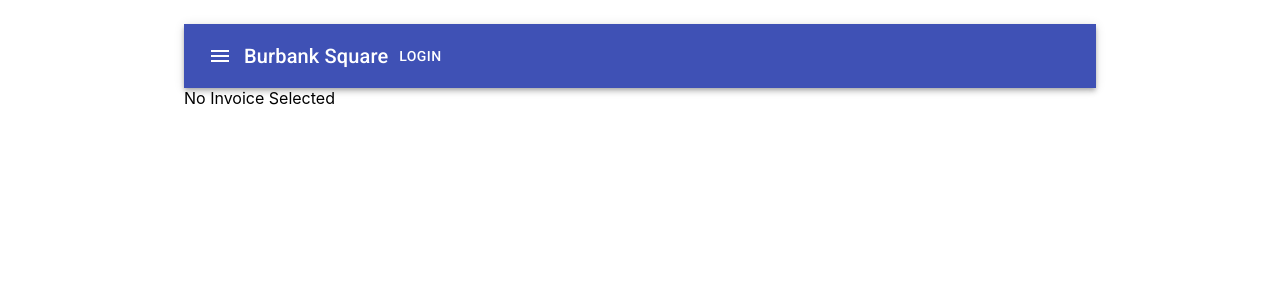
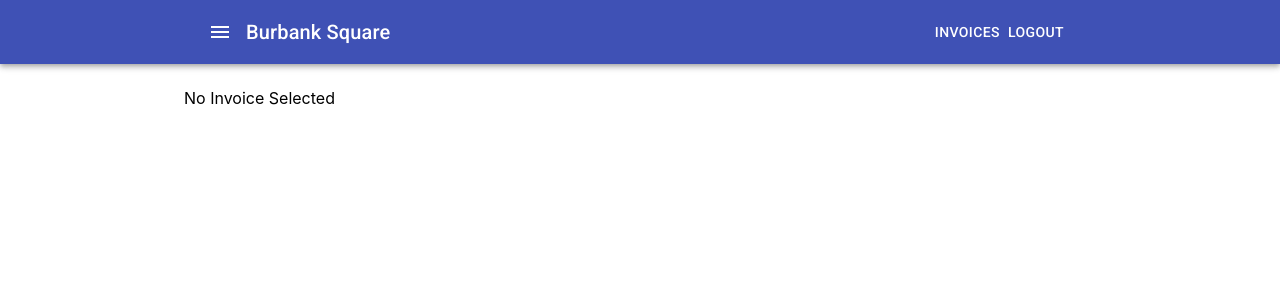
Before and after one commit to thewordisbird/strong-room-frontend, a React (Create React App) app: page /details in a window 1280 px wide. Shown: the top 300 px of the page. Built offline with nearby package versions, Linux system fonts and the light colour scheme; no server answers; the database is empty.

Commit message:
Navbar styling

```diff
--- a/src/App.tsx
+++ b/src/App.tsx
@@ -14,12 +14,14 @@
 
 type AppState = {
   searchQuery: {vendor?: string | null, startDate?: Date | null, endDate?: Date | null}
+  isAuthenticated: boolean;
 }
 
 
 class App extends Component<AppProps, AppState> {
   state = {
-    searchQuery: {}
+    searchQuery: {},
+    isAuthenticated: true
   }
 
   onSearchParamChange = (params : {vendor?: string | null, startDate?: Date | null, endDate?: Date | null}) => {
@@ -32,10 +34,10 @@
 
   render() {
     return (
+  <Router>
+    <NavBar title="Burbank Square" isAuthenticated={this.state.isAuthenticated}/>
       <Container maxWidth="md">
         <div className='App'>
-          <NavBar />
-          <Router>
             <Switch>
               <Route path="/details">
                 <Details />
@@ -45,9 +47,10 @@
                 <Results queryParams={this.state.searchQuery} />
               </Route>
             </Switch>
-          </Router>
+
         </div>
       </Container>
+    </Router>
 
 
   );
--- a/src/components/Navbar/Navbar.tsx
+++ b/src/components/Navbar/Navbar.tsx
@@ -1,25 +1,66 @@
 import React from 'react'
-import { AppBar, Toolbar, IconButton, Typography, Button } from '@material-ui/core'
+
+import { withStyles, WithStyles, createStyles } from '@material-ui/core/styles'
+
+import { NavLink } from 'react-router-dom';
+import { AppBar, Container, Toolbar, IconButton, Typography, Button } from '@material-ui/core'
 import MenuIcon from '@material-ui/icons/Menu';
 
+const styles = createStyles({
+  root: {
+    flexGrow: 1,
+  },
+  menuButton: {
+    marginRight: 2,
+  },
+  title: {
+    flexGrow: 1,
+  },
+  navLink: {
+    color: 'white',
+    textDecoration: 'none',
+    fontSize: '0.875rem',
+    fontWeight: 500,
+    letterSpacing: '0.02857em',
+    textTransform: 'uppercase',
+    '&:hover': {
+      fontWeight: 'bold'
+    }
+  },
+  selected: {
+    textDecoration: 'underline'
+  }
+})
 
+type NavBarProps = WithStyles<typeof styles> & {
+  title: string;
+  isAuthenticated: boolean
+}
 
-const NavBar = () => {
-  return (
-    <div className="">
+const NavBar = ({title, isAuthenticated, classes}: NavBarProps ) => (
+  <div className={classes.root}>
     <AppBar position="static">
+      <Container maxWidth="md">
         <Toolbar>
-        <IconButton edge="start" className="" color="inherit" aria-label="menu">
+          <IconButton edge="start" className={classes.menuButton} color="inherit" aria-label="menu">
             <MenuIcon />
           </IconButton>
-        <Typography variant="h6" className="">
-          Burbank Square
+          <Typography variant="h6" className={classes.title}>
+            {title}
           </Typography>
-        <Button color="inherit">Login</Button>
+          {isAuthenticated
+            ? (<>
+                <Typography>
+                  <NavLink className={classes.navLink} to="/" activeClassName={classes.selected} exact>Invoices</NavLink>
+                </Typography>
+                <Button color="inherit">Logout</Button>
+              </>)
+          : <Button color="inherit">Login</Button> }
         </Toolbar>
+      </Container>
     </AppBar>
   </div>
 )
-}
 
-export default NavBar;
+
+export default withStyles(styles)(NavBar);
```
Lines whose indentation alone changed are shown as unchanged.
